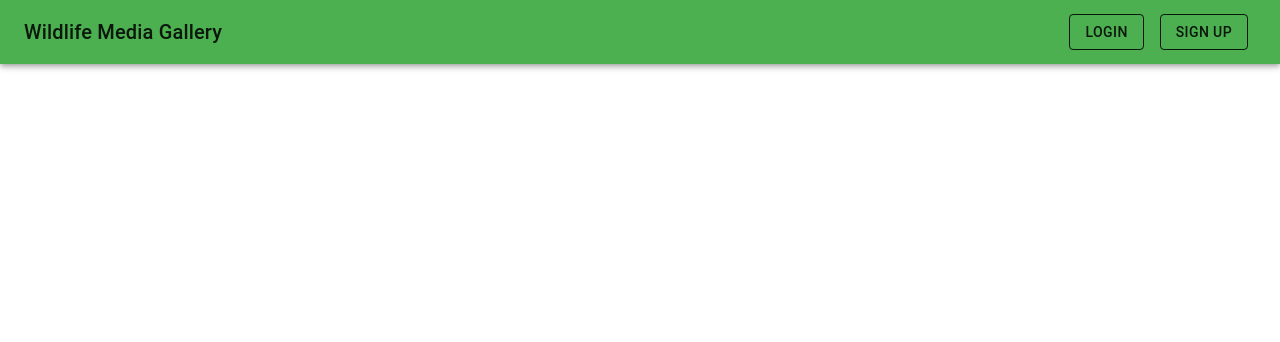
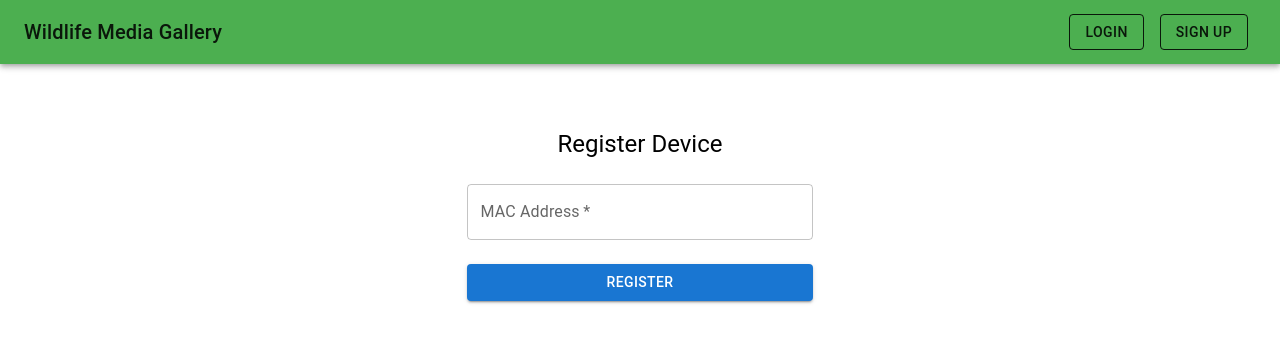
Before and after one commit to TLodosDurak/wildlife-camera-mern-stack, a React (Create React App) app in the folder wildlife_react/: page /register-devices in a window 1280 px wide. Shown: the top 342 px of the page. Built offline with nearby package versions, Linux system fonts and the light colour scheme; no server answers.

Commit message:
RegisterDevices and supabase enhancenment

```diff
--- a/wildlife_react/src/App.js
+++ b/wildlife_react/src/App.js
@@ -6,6 +6,8 @@ import Gallery from './components/Gallery'; // This will act as your Dashboard f
 import HomePage from './components/HomePage'; // You'll create this component
 import LoginPage from './components/LoginPage'; // You'll create this component
 import SignupPage from './components/SignupPage'; // You'll create this component
+import RegisterDevices from './components/RegisterDevices'; // You'll create this component
+
 
 function App() {
   return (
@@ -17,6 +19,7 @@ function App() {
           <Route path="/login" element={<LoginPage />} />
           <Route path="/signup" element={<SignupPage />} />
           <Route path="/dashboard" element={<Gallery />} />
+          <Route path="/register-devices" element={<RegisterDevices />} />
         </Routes>
       </div>
     </Router>
--- a/wildlife_react/src/components/Gallery.js
+++ b/wildlife_react/src/components/Gallery.js
@@ -1,4 +1,5 @@
 import React, { useEffect, useState } from 'react';
+import { supabase } from '../supabaseClient'; // Correct path
 import ImageGrid from './ImageGrid';
 import VideoGrid from './VideoGrid';
 import Accordion from '@mui/material/Accordion';
@@ -12,69 +13,78 @@ function Gallery() {
   const [images, setImages] = useState([]);
   const [videos, setVideos] = useState([]);
 
-  const fetchImages = () => {
-    fetch('http://localhost:5000/api/images')
-      .then(response => response.json())
-      .then(data => {
-        const imageData = data.map(filename => ({
-          url: `/images/${filename}`,
-          title: filename,
-        }));
-        setImages(imageData);
-      })
-      .catch(error => console.error("Failed to fetch images:", error));
-  };
+  const fetchFiles = async () => {
+    let { data: userDevices, error: userDevicesError } = await supabase
+      .from('registered_devices')
+      .select('user_uuid');
 
-  const fetchVideos = () => {
-    fetch('http://localhost:5000/api/videos')
-    .then(response => response.json())
-      .then(data => {
-          const videoData = data.map(filename => ({
-          url: `/videos/${filename}`,
-          title: filename,
-        }));
-        setVideos(videoData);
-      })
-      .catch(error => console.error("Failed to fetch videos:", error));
+    if (userDevicesError) {
+      console.error('Error fetching user devices:', userDevicesError);
+      return;
+    }
+
+    const userUuids = userDevices.map(device => device.user_uuid);
+
+    let { data: files, error: filesError } = await supabase
+      .from('files')
+      .select('*')
+      .in('user_uuid', userUuids);
+
+    if (filesError) {
+      console.error('Error fetching files:', filesError);
+      return;
+    }
+
+    // Filter image and video files and generate public URLs
+    const images = files.filter(file => file.file_path.endsWith('.jpg') || file.file_path.endsWith('.png'));
+    const videos = files.filter(file => file.file_path.endsWith('.mp4'));
+
+    const imageUrls = await Promise.all(images.map(async file => ({
+      url: supabase.storage.from('gallery').getPublicUrl(file.file_name).publicURL,
+      title: file.file_name,
+      filePath: file.file_path
+    })));
+
+    const videoUrls = await Promise.all(videos.map(async file => ({
+      url: supabase.storage.from('gallery').getPublicUrl(file.file_name).publicURL,
+      title: file.file_name,
+      filePath: file.file_path
+    })));
+
+    setImages(imageUrls);
+    setVideos(videoUrls);
   };
 
   useEffect(() => {
-    fetchImages();
-    fetchVideos();
+    fetchFiles();
   }, []);
 
-  const handleDeleteImage = () => {
-    fetchImages(); // Re-fetch images after one is deleted
-  };
+  const handleDeleteFile = async (filePath, fileType) => {
+    const { error } = await supabase.storage.from('gallery').remove([filePath]);
 
-  const handleDeleteVideo = () => {
-    fetchVideos(); // Re-fetch videos after one is deleted
+    if (error) {
+      console.error(`Failed to delete ${fileType}:`, error);
+    } else {
+      fetchFiles(); // Re-fetch files after deletion
+    }
   };
 
   return (
     <Container maxWidth="xlg" style={{ marginTop: '20px' }}>
       <Accordion defaultExpanded sx={{ mb: 2 }}>
-        <AccordionSummary
-          expandIcon={<ExpandMoreIcon />}
-          aria-controls="panel1a-content"
-          id="panel1a-header"
-        >
+        <AccordionSummary expandIcon={<ExpandMoreIcon />} aria-controls="panel1a-content" id="panel1a-header">
           <Typography>Images</Typography>
         </AccordionSummary>
         <AccordionDetails>
-          <ImageGrid images={images} onDelete={handleDeleteImage} />
+          <ImageGrid images={images} onDelete={(filePath) => handleDeleteFile(filePath, 'image')} />
         </AccordionDetails>
       </Accordion>
       <Accordion defaultExpanded sx={{ mb: 2 }}>
-        <AccordionSummary
-          expandIcon={<ExpandMoreIcon />}
-          aria-controls="panel2a-content"
-          id="panel2a-header"
-        >
+        <AccordionSummary expandIcon={<ExpandMoreIcon />} aria-controls="panel2a-content" id="panel2a-header">
           <Typography>Videos</Typography>
         </AccordionSummary>
         <AccordionDetails>
-          <VideoGrid videos={videos} onDelete={handleDeleteVideo} />
+          <VideoGrid videos={videos} onDelete={(filePath) => handleDeleteFile(filePath, 'video')} />
         </AccordionDetails>
       </Accordion>
     </Container>
--- a/wildlife_react/src/components/ImageCard.js
+++ b/wildlife_react/src/components/ImageCard.js
@@ -1,25 +1,28 @@
-// ImageCard.js
 import React from 'react';
+import { supabase } from '../supabaseClient'; // Ensure correct path
 import Card from '@mui/material/Card';
 import CardMedia from '@mui/material/CardMedia';
 import CardActions from '@mui/material/CardActions';
 import Button from '@mui/material/Button';
 
 function ImageCard({ image, onDelete }) {
-  const handleDelete = () => {
-    fetch(`http://localhost:5000/api/images/${image.title}`, { method: 'DELETE' })
-      .then((response) => {
-        if (response.ok) {
-          onDelete(); // Call the onDelete callback, which should trigger a refresh in the parent component
-        }
-      });
+  const handleDelete = async () => {
+    // Remove the file directly using the title, no folder prefix
+    const { error } = await supabase.storage
+      .from('gallery')
+      .remove([image.title]);
+
+    if (error) {
+      console.error('Error deleting image:', error);
+    } else {
+      onDelete(); // Call the onDelete callback, which should trigger a refresh in the parent component
+    }
   };
 
   return (
     <Card>
       <CardMedia
         component="img"
-
         image={image.url}
         alt={image.title}
       />
--- /dev/null
+++ b/wildlife_react/src/components/RegisterDevices.js
@@ -0,0 +1,118 @@
+import React, { useState } from 'react';
+import TextField from '@mui/material/TextField';
+import Button from '@mui/material/Button';
+import Box from '@mui/material/Box';
+import Typography from '@mui/material/Typography';
+import Container from '@mui/material/Container';
+import { createTheme, ThemeProvider } from '@mui/material/styles';
+import { useNavigate } from 'react-router-dom';
+import { supabase } from '../supabaseClient'; // Ensure supabase client is correctly initialized
+
+const defaultTheme = createTheme();
+
+export default function RegisterDevices() {
+  const [macAddress, setMacAddress] = useState('');
+  const [macError, setMacError] = useState(false);  // State to manage MAC address input errors
+  let navigate = useNavigate();
+
+  const handleRegister = async () => {
+    if (!/^([0-9A-F]{2}[:-]){5}([0-9A-F]{2})$/.test(macAddress)) {
+      setMacError(true);
+      return;
+    }
+    try {
+      // Asynchronously get the session
+      const { data: session, error: sessionError } = await supabase.auth.getSession();
+
+      console.log("Session Data:", session); // Log the entire session object
+
+      if (sessionError) {
+        console.error('Error retrieving session:', sessionError.message);
+        alert('Could not retrieve user session.');
+        navigate('/login');
+        return;
+      }
+      await new Promise(resolve => setTimeout(resolve, 2000));
+
+      if (session && session.session.user) {
+        const user_id = session.session.user.id;
+        console.log("User ID:", user_id); // Debug: Ensure you have a user ID
+        const { data, error } = await supabase
+          .from('registered_devices')
+          .insert([
+            { mac_address: macAddress, user_uuid: user_id }
+          ]);
+
+        if (error) {
+          console.error('Error registering device:', error.message);
+          alert('Failed to register device.');
+        } else {
+          console.log('Device registered successfully', data);
+          alert('Device registered successfully!');
+          navigate('/dashboard'); // Redirect on success
+        }
+      } else {
+        console.error('No active session or user found');
+        alert('No active user session found. Please log in.');
+        navigate('/login');
+      }
+    } catch (e) {
+      console.error('An unexpected error occurred:', e.message);
+      alert('An error occurred. Please try again.');
+    }
+  };
+
+
+
+
+  const handleChange = (event) => {
+    if (macError) setMacError(false);  // Reset error state when user modifies the input
+    setMacAddress(event.target.value.toUpperCase()); // Ensure MAC address is in the correct format
+  };
+
+  return (
+    <ThemeProvider theme={defaultTheme}>
+      <Container component="main" maxWidth="xs">
+        <Box
+          sx={{
+            marginTop: 8,
+            display: 'flex',
+            flexDirection: 'column',
+            alignItems: 'center',
+          }}
+        >
+          <Typography component="h1" variant="h5">
+            Register Device
+          </Typography>
+          <Box component="form" onSubmit={(e) => e.preventDefault()} sx={{ mt: 3 }}>
+            <TextField
+              required
+              fullWidth
+              id="mac-address"
+              label="MAC Address"
+              name="mac-address"
+              autoComplete="mac-address"
+              value={macAddress}
+              onChange={handleChange}
+              placeholder="D8:3A:DD:69:F6:E8"
+              error={macError}
+              helperText={macError ? "Invalid MAC address format" : ""}
+              inputProps={{
+                pattern: "[A-F0-9]{2}(:[A-F0-9]{2}){5}"
+              }}
+            />
+            <Button
+              type="button"
+              fullWidth
+              variant="contained"
+              sx={{ mt: 3, mb: 2 }}
+              onClick={handleRegister}
+            >
+              Register
+            </Button>
+          </Box>
+        </Box>
+      </Container>
+    </ThemeProvider>
+  );
+}
--- a/wildlife_react/src/components/VideoCard.js
+++ b/wildlife_react/src/components/VideoCard.js
@@ -1,5 +1,5 @@
-// VideoCard.js
 import React from 'react';
+import { supabase } from '../supabaseClient'; // Ensure correct path
 import Card from '@mui/material/Card';
 import CardContent from '@mui/material/CardContent';
 import CardActions from '@mui/material/CardActions';
@@ -7,13 +7,17 @@ import Button from '@mui/material/Button';
 import Typography from '@mui/material/Typography';
 
 function VideoCard({ video, onDelete }) {
-  const handleDelete = () => {
-    fetch(`http://localhost:5000/api/videos/${video.title}`, { method: 'DELETE' })
-      .then((response) => {
-        if (response.ok) {
-          onDelete(); // Trigger a refresh in the parent component
-        }
-      });
+  const handleDelete = async () => {
+    // Remove the file directly using the title, no folder prefix
+    const { error } = await supabase.storage
+      .from('gallery')
+      .remove([video.title]);
+
+    if (error) {
+      console.error('Error deleting video:', error);
+    } else {
+      onDelete(); // Trigger a refresh in the parent component
+    }
   };
 
   return (
@@ -35,4 +39,5 @@ function VideoCard({ video, onDelete }) {
     </Card>
   );
 }
-export default VideoCard
+
+export default VideoCard;
```
